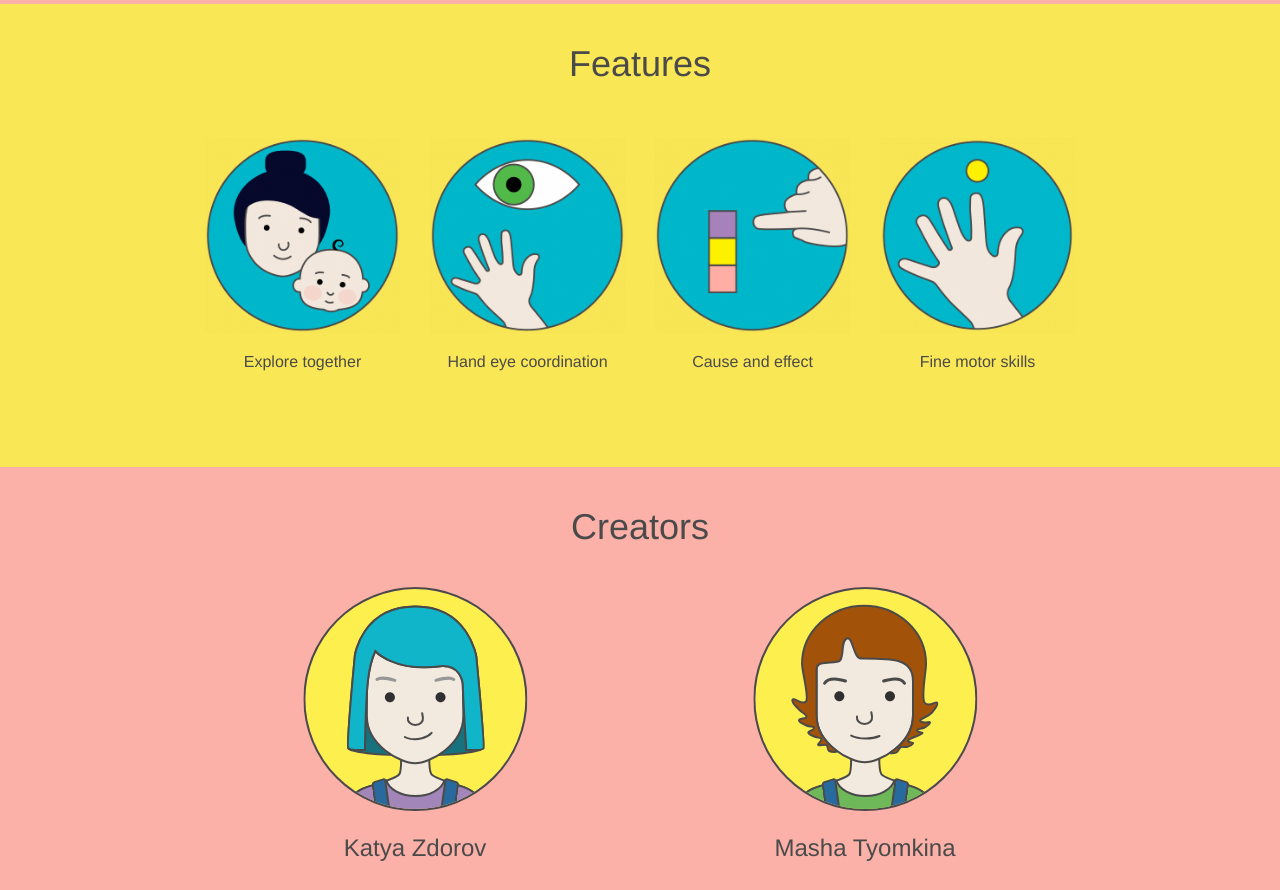
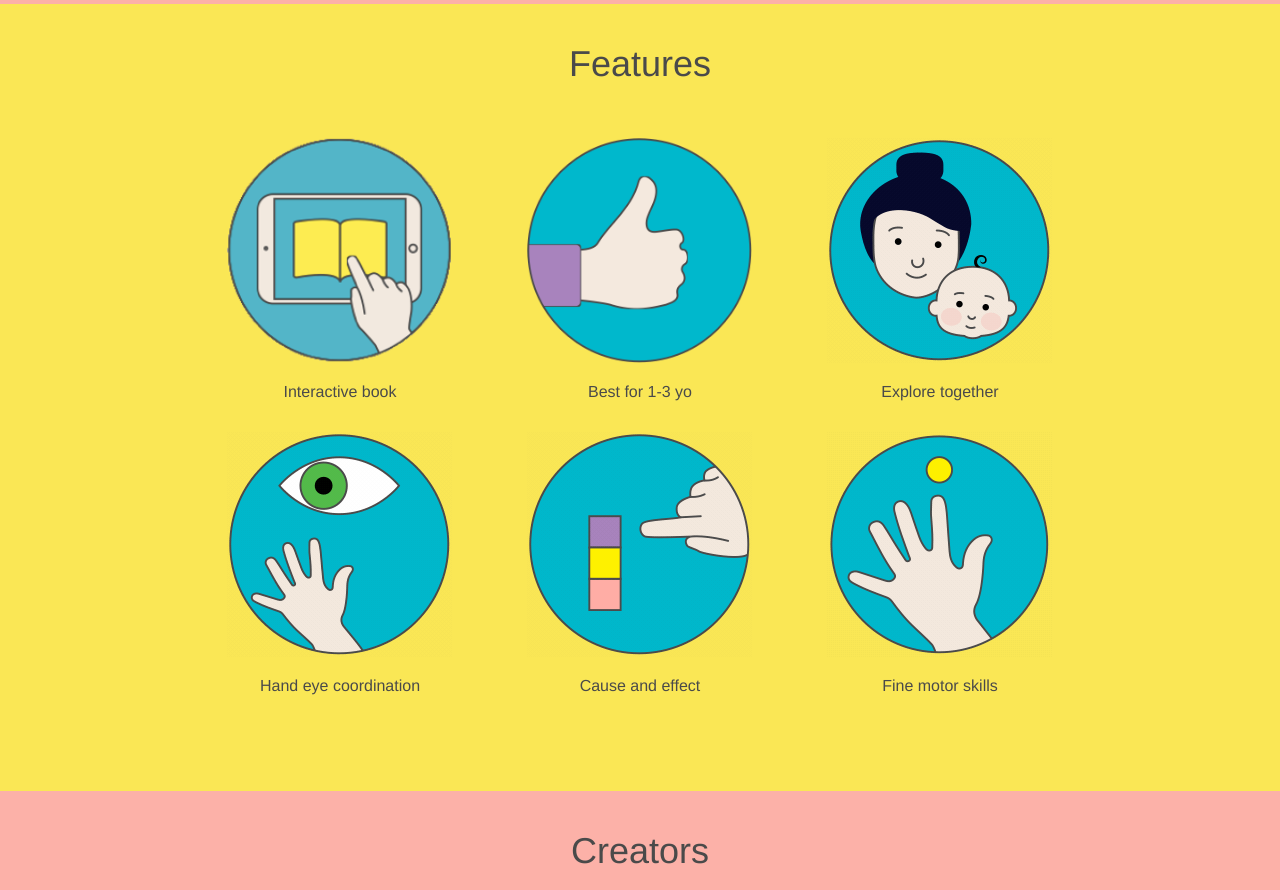
Before and after one commit to katyaskvo/bibika-website, a plain HTML site: page index.html in a window 1280 px wide. Shown: the part 1700-2590 px from the top of the page. Drawn offline with nearby package versions, Linux system fonts and the light colour scheme.

Commit message:
change layout of features sections to show 6 icons

```diff
--- a/index.html
+++ b/index.html
@@ -95,19 +95,27 @@
       <div id="features" class="container">
         <h2 class="text-center">Features</h2>
         <div class="row">
-          <div class="col-xs-6 col-sm-3 col-md-3">
+          <div class="col-xs-6 col-sm-4 col-md-4">
+            <img src="assets/icon-book.png" />
+            <p>Interactive book</p>
+          </div>
+          <div class="col-xs-6 col-sm-4 col-md-4">
+            <img src="assets/icon-ageGroup.png" />
+            <p>Best for 1-3 yo</p>
+          </div>
+          <div class="col-xs-6 col-sm-4 col-md-4">
             <img src="assets/icon_momBaby.gif" />
             <p>Explore together</p>
           </div>
-          <div class="col-xs-6 col-sm-3 col-md-3">
+          <div class="col-xs-6 col-sm-4 col-md-4">
             <img src="assets/icon_handEye.gif" />
             <p>Hand eye coordination</p>
           </div>
-          <div class="col-xs-6 col-sm-3 col-md-3">
+          <div class="col-xs-6 col-sm-4 col-md-4">
             <img src="assets/icon_causeEffect.gif" />
             <p>Cause and effect</p>
           </div>
-          <div class="col-xs-6 col-sm-3 col-md-3">
+          <div class="col-xs-6 col-sm-4 col-md-4">
             <img src="assets/icon_fineMotor.gif" />
             <p>Fine motor skills</p>
           </div>
```
Also changed, not shown: assets/icon-ageGroup.png (added), assets/icon-book.png (added).
